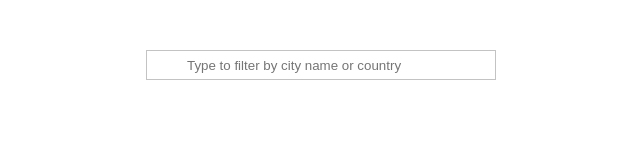
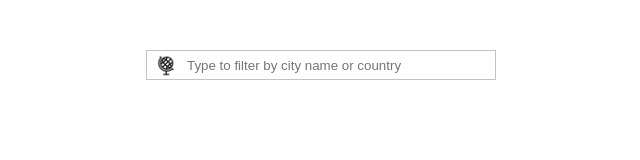
Before and after one commit to rbartowski/city-selector, a React (Create React App) app: page / in a window 1280 px wide. Shown: the top 160 px of the page, without its empty margins (319-959 px from the left). Built offline with nearby package versions, Linux system fonts and the light colour scheme.

Commit message:
add input icon

```diff
--- a/src/components/CityPicker/CityPicker.scss
+++ b/src/components/CityPicker/CityPicker.scss
@@ -15,11 +15,22 @@
   }
 
   img {
+
+    position: absolute;
+
+  }
+
+  &__loading {
     width: 20px;
     height: 20px;
-    position: absolute;
     top: 5px;
     right: 10px;
+  }
+
+  &__world {
+    width: 30px;
+    height: 30px;
+    left: 5px;
   }
 
   &__bottomPanel {
--- a/src/components/CityPicker/CityPicker.tsx
+++ b/src/components/CityPicker/CityPicker.tsx
@@ -57,6 +57,7 @@ const CityPicker =  () => {
 
   return (
     <div ref={cityPicker} className="CityPicker">
+      <img className="CityPicker__world" src="/world.png" alt="world_icon" />
       <input
         id="city-picker"
         type="text"
@@ -66,7 +67,7 @@ const CityPicker =  () => {
         value={searchText || ''}
         placeholder="Type to filter by city name or country"
       />
-      <img src="/loading.gif" alt="loading" style={{ opacity: isLoading ? 1 : 0}}/>
+      <img className="CityPicker__loading" src="/loading.gif" alt="loading" style={{ opacity: isLoading ? 1 : 0}}/>
       <div className="CityPicker__bottomPanel">
         {!!(preferredError || updateError || citiesError) &&
           <div className="CityPicker__error">
```
Also changed, not shown: public/world.png (added).
